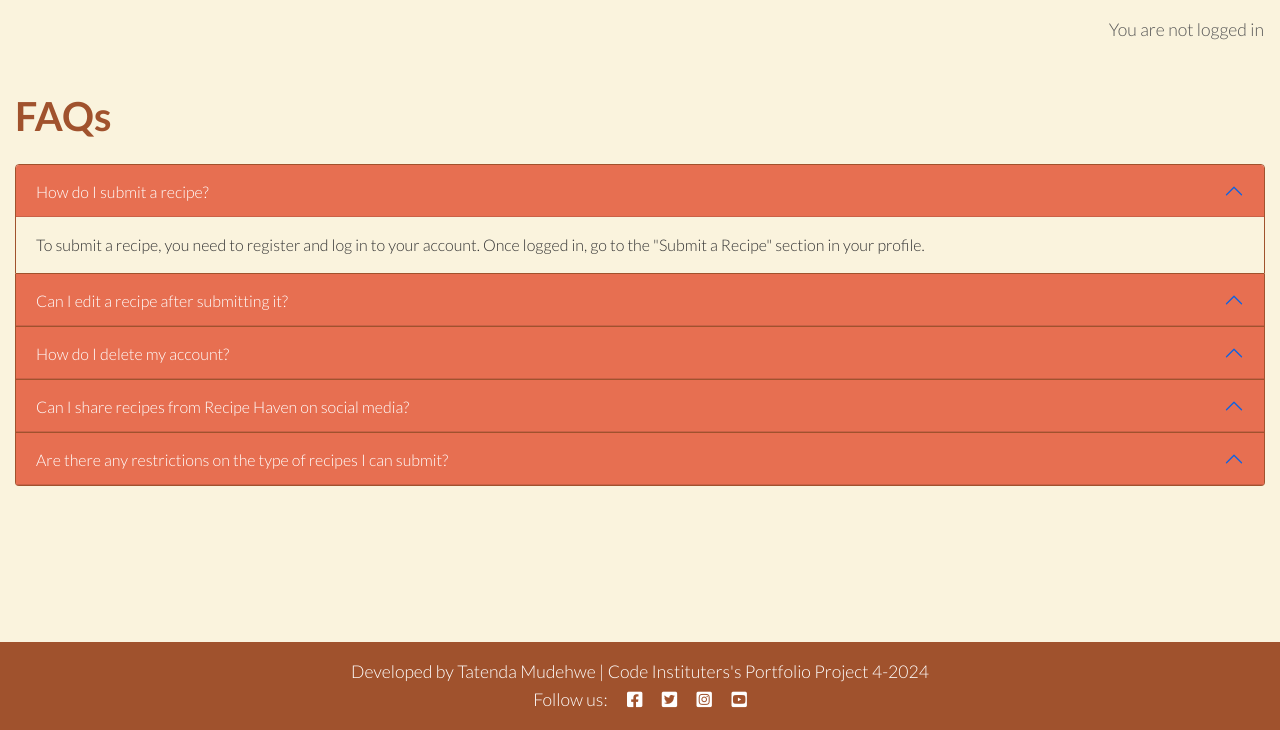
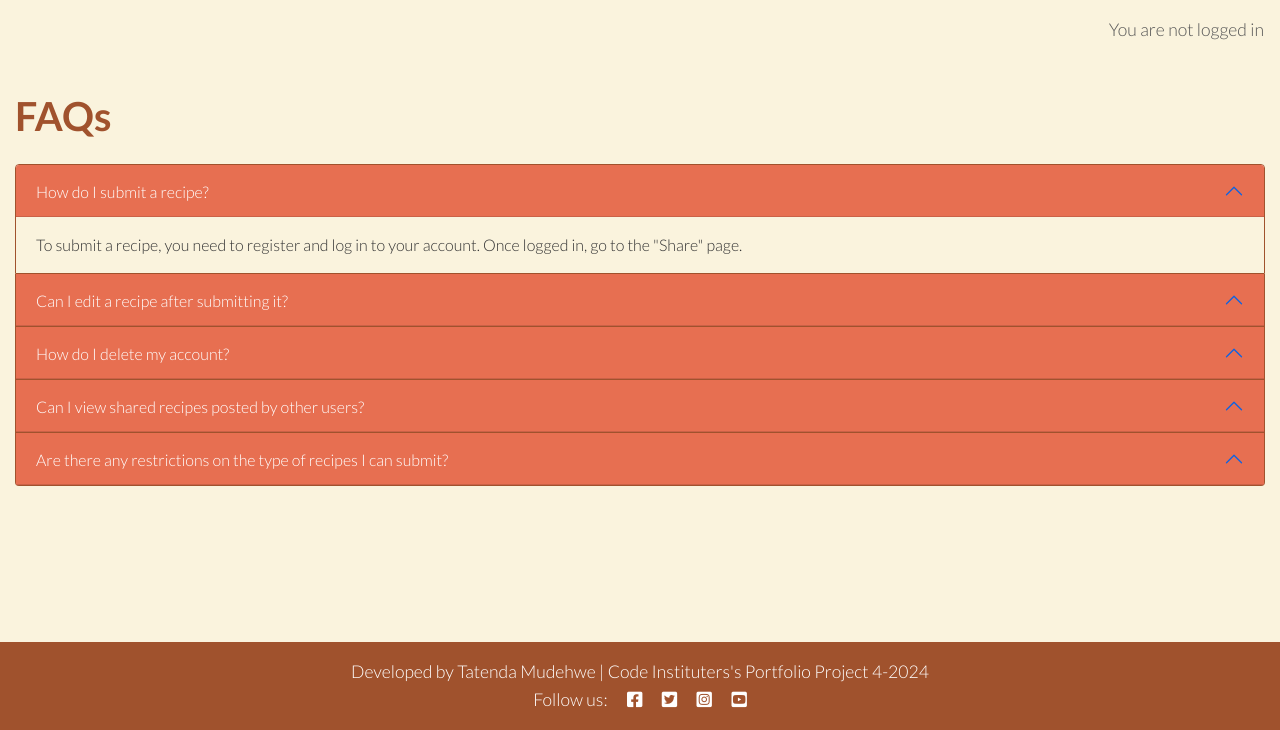
Before and after one commit to Tenda-M/recipe-haven, a Django app: page /faq/ in a window 1280 px wide. Shown: the part 70-800 px from the top of the page. Run offline with Django 4.2, Linux system fonts and the light colour scheme; some libraries are stand-ins or nearby versions.

```diff
--- a/faq/templates/faq/faq.html
+++ b/faq/templates/faq/faq.html
@@ -12,7 +12,7 @@
             </h2>
             <div id="collapseOne" class="accordion-collapse collapse show" aria-labelledby="headingOne" data-bs-parent="#faqAccordion">
                 <div class="accordion-body">
-                    To submit a recipe, you need to register and log in to your account. Once logged in, go to the "Submit a Recipe" section in your profile.
+                    To submit a recipe, you need to register and log in to your account. Once logged in, go to the "Share" page.
                 </div>
             </div>
         </div>
@@ -48,12 +48,12 @@
         <div class="accordion-item">
             <h2 class="accordion-header" id="headingFour">
                 <button class="accordion-button" type="button" data-bs-toggle="collapse" data-bs-target="#collapseFour" aria-expanded="true" aria-controls="collapseFour">
-                    Can I share recipes from Recipe Haven on social media?
+                    Can I view shared recipes posted by other users?
                 </button>
             </h2>
             <div id="collapseFour" class="accordion-collapse collapse" aria-labelledby="headingFour" data-bs-parent="#faqAccordion">
                 <div class="accordion-body">
-                    Yes, you can share your favorite recipes on social media. Look for the share button on each recipe page.
+                    Yes, you can view shared recipes on the "Shared" page in the "Shared Recipes" section.
                 </div>
             </div>
         </div>
```
Also changed, not shown: README.md, documentation/features/about.png (added), documentation/features/contact.png (added), documentation/features/delete_recipe.png (added), documentation/features/edit_recipe.png (added), documentation/features/login.png (added), documentation/features/logout.png (added), documentation/features/profile.png (added), documentation/features/public_home.png (added), documentation/features/register.png).png (added).
